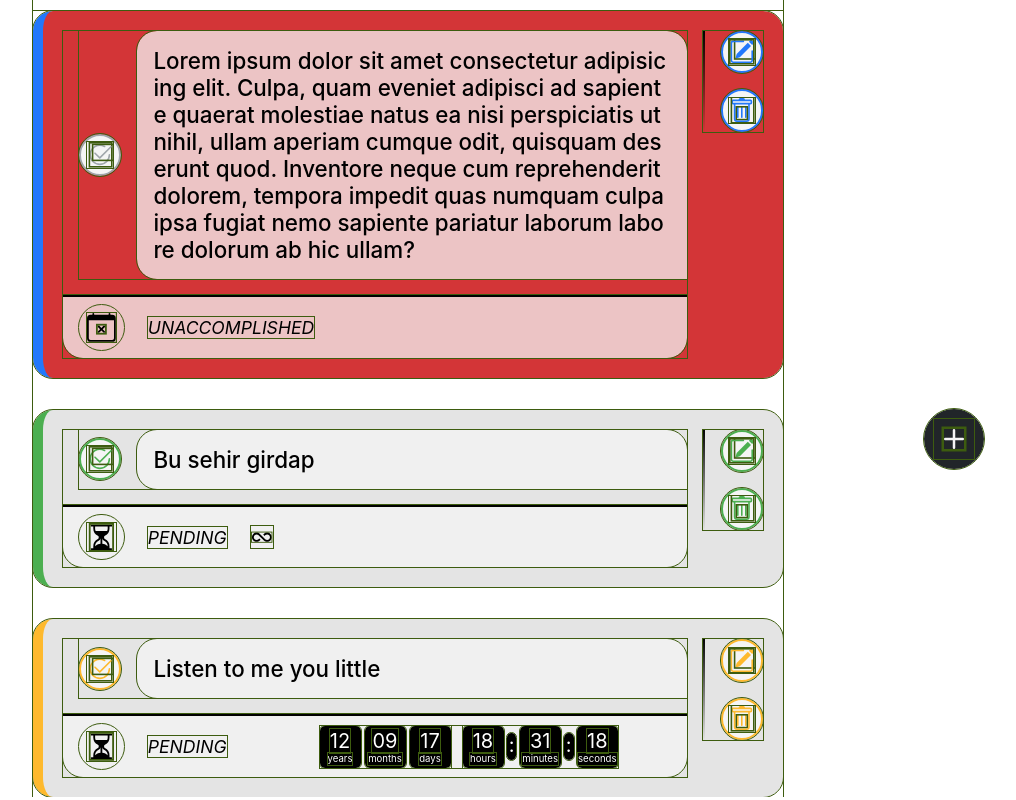
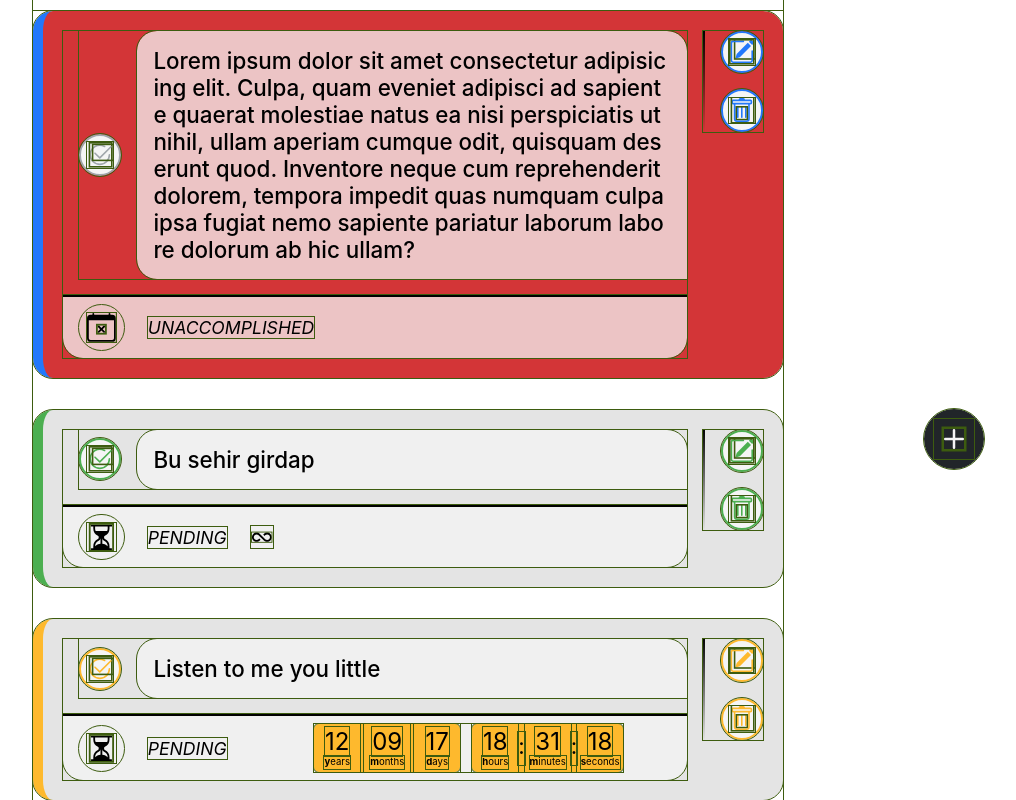
Before and after one commit to neo-the-coder/to-do-app, a React (Create React App) app in the folder to-do-app/: page / in a window 1280 px wide. Shown: the part 291-1091 px from the top of the page, without its empty margins (232-1248 px from the left). Built offline with nearby package versions, Linux system fonts and the light colour scheme.

Commit message:
change timer color

```diff
--- a/to-do-app/src/components/Timer.js
+++ b/to-do-app/src/components/Timer.js
@@ -5,7 +5,7 @@ import { differenceInMonths, differenceInYears } from "date-fns";
 import { useDispatch } from "react-redux";
 import { updateTodo } from "../slices/todoSlice";
 
-const Timer = ({ id, deadline, status }) => {
+const Timer = ({ id, deadline, status, catColor }) => {
   const dispatch = useDispatch();
   const [years, setYears] = useState(0);
   const [months, setMonths] = useState(0);
@@ -38,7 +38,7 @@ const Timer = ({ id, deadline, status }) => {
   }, [deadline, status]);
 
   return (
-    <div className={styles.timer} role="timer">
+    <div style={catColor} className={styles.timer} role="timer">
       <div className={styles.longer}>
         {years !== 0 ? (
           <div className={styles.timeUnit}>
--- a/to-do-app/src/components/TodoItem.js
+++ b/to-do-app/src/components/TodoItem.js
@@ -23,7 +23,7 @@ function TodoItem({ todo }) {
   //const btnStyle = {color: categories[todo.category].color, border: `2px solid ${categories[todo.category].color}`};
   //const btnHover = `color: '#f5f5f5'; background: ${categories[todo.category].color}`;
   //const catColor = `--catColor: ${categories[todo.category].color}`;
-  const catColor = { "--catColor": categories[todo.category].color };
+  const catColor = { "--catColor": categories[todo.category].color, "--catTextColor": categories[todo.category].textColor };
 
 
   const handleAccomplishment = (status) => {
@@ -100,7 +100,7 @@ function TodoItem({ todo }) {
             </span>
             {todo.status === "pending" ? (
               todo.dueOn ? (
-                <Timer id={todo.id} deadline={todo.due} status={todo.status} />
+                <Timer id={todo.id} deadline={todo.due} status={todo.status} catColor={catColor}/>
               ) : (
                 <CgInfinity />
               )
--- a/to-do-app/src/styles/Timer.module.scss
+++ b/to-do-app/src/styles/Timer.module.scss
@@ -5,13 +5,16 @@
     //     color: yellow;
     // }
     & .longer, .shorter {
+        background-color: var(--catColor);
+        color: var(--catTextColor);
+        border-radius: 5px;
         display: flex;
         align-items: center;
         justify-content: center;
         gap: 0.25rem;
     }
     & .shorter {
-        gap: 0.2rem
+        gap: 0;
     }
     display: flex;
     align-items: center;
@@ -27,10 +30,10 @@
     justify-content: center;
     width: min-content;
 
-    background-color: black;
-    color: white;
-    border-radius: 5px;
-    width: 35px;
+    // background-color: black;
+    // color: white;
+    // border-radius: 5px;
+    width: 40px;
     padding: 3px;
     //padding: 0 0.5rem;
     & :first-child::after {
@@ -38,20 +41,24 @@
         white-space: pre;
     }
     & :first-child {
-        font-size: 1.25rem;
+        font-size: 1.5rem;
     }
 
     & :last-child {
+        &::first-letter {
+            font-weight: bold;
+        }
         font-size: 0.6rem;
         padding-bottom: 0.1rem;
     }
 }
 
 .colon {
-    font-size: 1.25rem;
-    background-color: black;
-    color: white;
-    border-radius: 5px;
+    //font-size: 1.25rem;
+    //background-color: black;
+    //color: white;
+    //border-radius: 5px;
     // width: 35px;
-    padding: 0 2px 3px 2px;
+    //padding: 0 2px 3px 2px;
+    padding-bottom: 6px;
 }
```
